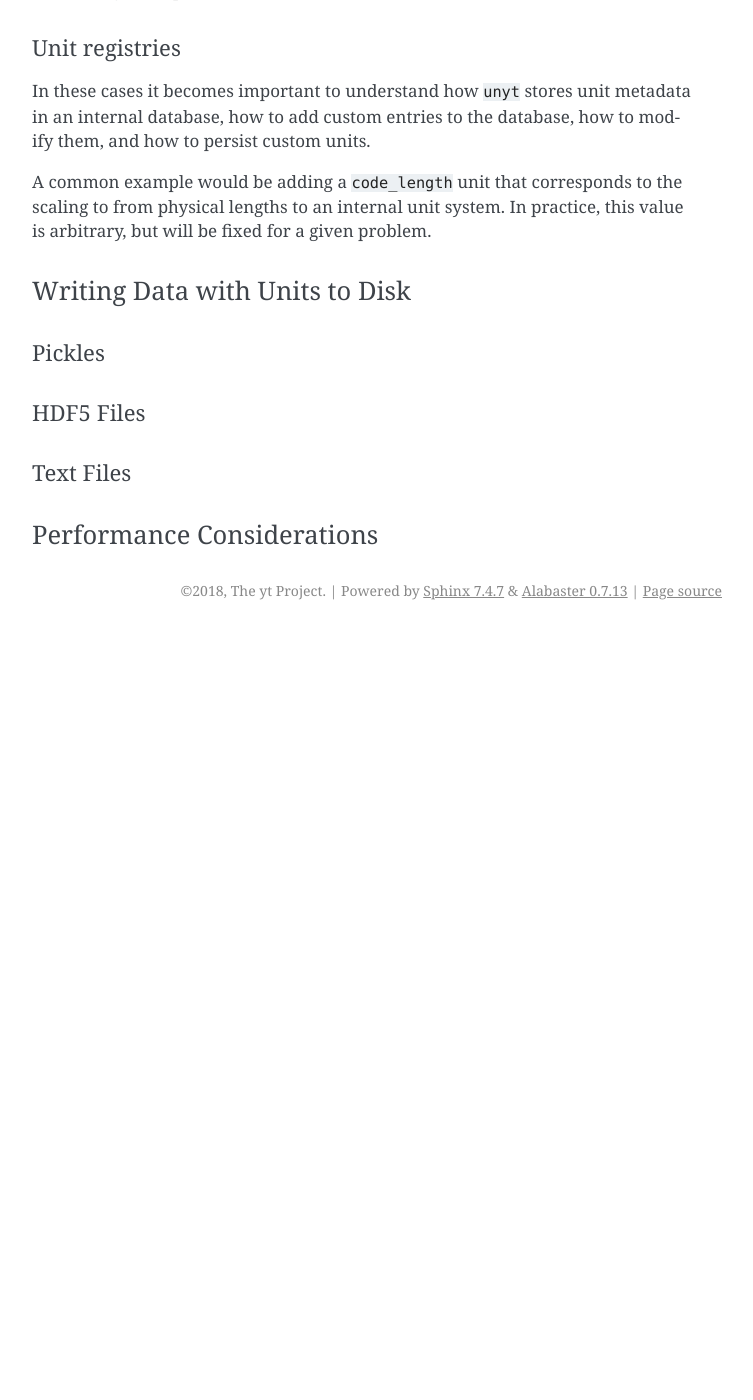
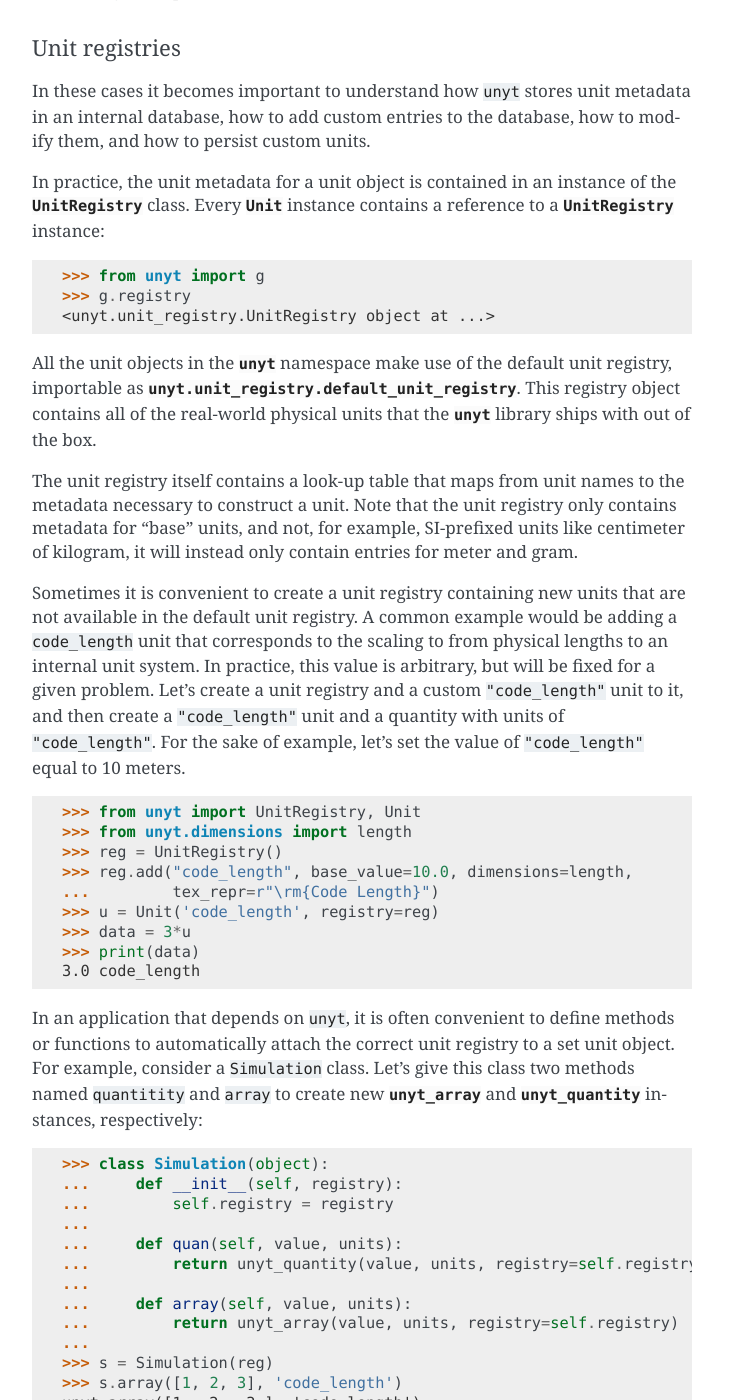
Before and after one commit to yt-project/unyt, a Sphinx documentation site: the page built from docs/usage.rst, in a window 1280 px wide and 1400 px high, scrolled down 14851 px. Shown: the whole window, without its empty margins (388-1141 px from the left). Built offline with Sphinx 7.4.7, drawn with Linux system fonts in a browser that asks for light colours; pages that are not in the unit, such as notebooks, are missing from menus; the version number could not be read and is left out; before the commit the page ends 15481 px from its top, so only the background shows below that; some of the changed text lies outside the part shown.

Commit message:
expand docs on unit registries

```diff
--- a/docs/usage.rst
+++ b/docs/usage.rst
@@ -694,7 +694,53 @@ Unit registries
 
 In these cases it becomes important to understand how ``unyt`` stores unit metadata in an internal database, how to add custom entries to the database, how to modify them, and how to persist custom units.
 
-A common example would be adding a ``code_length`` unit that corresponds to the scaling to from physical lengths to an internal unit system. In practice, this value is arbitrary, but will be fixed for a given problem.
+In practice, the unit metadata for a unit object is contained in an instance of the :class:`UnitRegistry <unyt.unit_registry.UnitRegistry>` class. Every :class:`Unit <unyt.unit_object.Unit>` instance contains a reference to a :class:`UnitRegistry <unyt.unit_registry.UnitRegistry>` instance:
+
+  >>> from unyt import g
+  >>> g.registry  # doctest: +ELLIPSIS
+  <unyt.unit_registry.UnitRegistry object at ...>
+
+All the unit objects in the :mod:`unyt` namespace make use of the default unit
+registry, importable as :data:`unyt.unit_registry.default_unit_registry`. This
+registry object contains all of the real-world physical units that the
+:mod:`unyt` library ships with out of the box.
+
+The unit registry itself contains a look-up table that maps from unit names to the metadata necessary to construct a unit. Note that the unit registry only contains metadata for "base" units, and not, for example, SI-prefixed units like centimeter of kilogram, it will instead only contain entries for meter and gram.
+
+Sometimes it is convenient to create a unit registry containing new units that are not available in the default unit registry. A common example would be adding a ``code_length`` unit that corresponds to the scaling to from physical lengths to an internal unit system. In practice, this value is arbitrary, but will be fixed for a given problem. Let's create a unit registry and a custom ``"code_length"`` unit to it, and then create a ``"code_length"`` unit and a quantity with units of ``"code_length"``. For the sake of example, let's set the value of ``"code_length"`` equal to 10 meters.
+
+  >>> from unyt import UnitRegistry, Unit
+  >>> from unyt.dimensions import length
+  >>> reg = UnitRegistry()
+  >>> reg.add("code_length", base_value=10.0, dimensions=length,
+  ...         tex_repr=r"\rm{Code Length}")
+  >>> u = Unit('code_length', registry=reg)
+  >>> data = 3*u
+  >>> print(data)
+  3.0 code_length
+
+In an application that depends on ``unyt``, it is often convenient to define
+methods or functions to automatically attach the correct unit registry to a set
+unit object. For example, consider a ``Simulation`` class. Let's give this class
+two methods named ``quantitity`` and ``array`` to create new :mod:`unyt_array
+<unyt.array.unyt_array>` and :mod:`unyt_quantity <unyt.array.unyt_quantity>`
+instances, respectively:
+
+  >>> class Simulation(object):
+  ...     def __init__(self, registry):
+  ...         self.registry = registry
+  ...
+  ...     def quan(self, value, units):
+  ...         return unyt_quantity(value, units, registry=self.registry)
+  ...
+  ...     def array(self, value, units):
+  ...         return unyt_array(value, units, registry=self.registry)
+  ...
+  >>> s = Simulation(reg)
+  >>> s.array([1, 2, 3], 'code_length')
+  unyt_array([1., 2., 3.], 'code_length')
+
+As for arrays with different units, for operation between two arrays with units that have references to different unit registries, the result of the operation will have the same unit registry as the leftmost unit. This can sometimes lead to surprising behaviors where data will seem to "forget" about custom units. In this situation it is important to make sure ahead of time that all data are created with units using the same unit registry. If for some reason that is not possible (for example, when comparing data from two different simulations with different internal units), then care must be taken when working with custom units. To avoid these sorts of ambiguities it is best to do work in physical units as much as possible.
 
 Writing Data with Units to Disk
 -------------------------------
```
